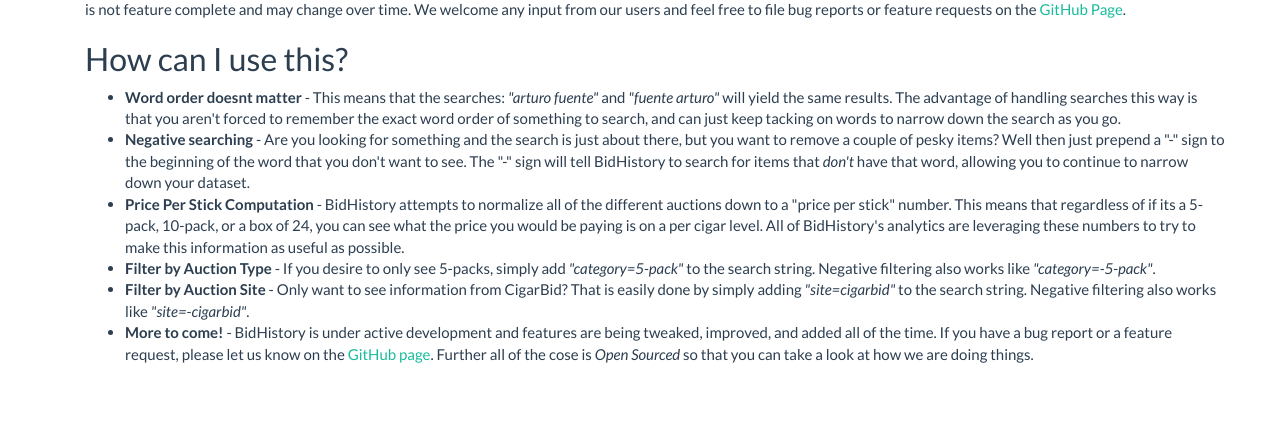
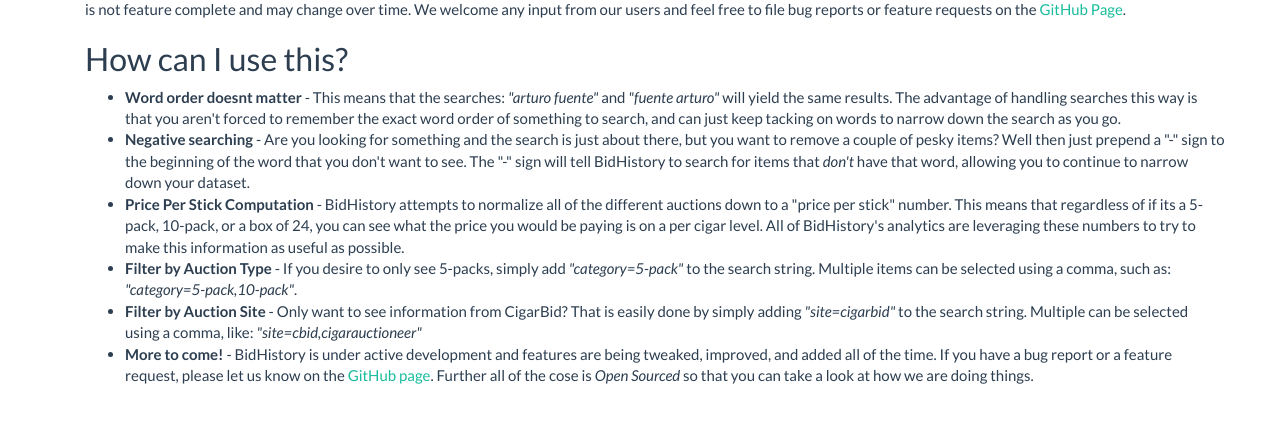
Before and after one commit to SteveMcGrath/herfio, a Flask app: page / in a window 1280 px wide. Shown: the part 336-759 px from the top of the page. Run offline with Flask 2, Linux system fonts and the light colour scheme; parts of the project's set-up code (start-up, migrations or seed data) failed here and were passed over; some libraries are stand-ins or nearby versions.

Commit message:
Yay filtering for site and categories work as expected now.

```diff
--- a/app/templates/search.html
+++ b/app/templates/search.html
@@ -48,11 +48,12 @@
                 analytics are leveraging these numbers to try to make this information as useful as possible.
             </li>
             <li><strong>Filter by Auction Type</strong> - If you desire to only see 5-packs, simply add
-                <i>"category=5-pack"</i> to the search string.  Negative filtering also works like <i>"category=-5-pack"</i>.
+                <i>"category=5-pack"</i> to the search string.  Multiple items can be selected using a comma, such as:
+                <i>"category=5-pack,10-pack"</i>.
             </li>
             <li><strong>Filter by Auction Site</strong> - Only want to see information from CigarBid?  That is easily done by
-                simply adding <i>"site=cigarbid"</i> to the search string.  Negative filtering also works like
-                <i>"site=-cigarbid"</i>.
+                simply adding <i>"site=cigarbid"</i> to the search string.  Multiple can be selected using a comma, like:
+                <i>"site=cbid,cigarauctioneer"</i>
             </li>
             <li><strong>More to come!</strong> - BidHistory is under active development and features are being tweaked,
                 improved, and added all of the time.  If you have a bug report or a feature request, please let us know
--- a/app/views.py
+++ b/app/views.py
@@ -63,17 +63,9 @@ def search(search_string=None):
 
         # now we have a unified way of handling parameters.
         if site:
-            for i in site.split(','):
-                if i[0] == '-':
-                    a = a.filter(Auction.site != str(i[1:]))
-                else:
-                    a = a.filter(Auction.site == str(i))
+            a = a.filter(Auction.site.in_(site.split(',')))
         if category:
-            for i in category.split(','):
-                if i[0] == '-':
-                    a = a.filter(Auction.type != str(i[1:]))
-                else:
-                    a = a.filter(Auction.type == str(i))
+            a = a.filter(Auction.site.in_(category.split(',')))
         auctions = a.order_by(Auction.close).all()
 
         if auctions:
```
